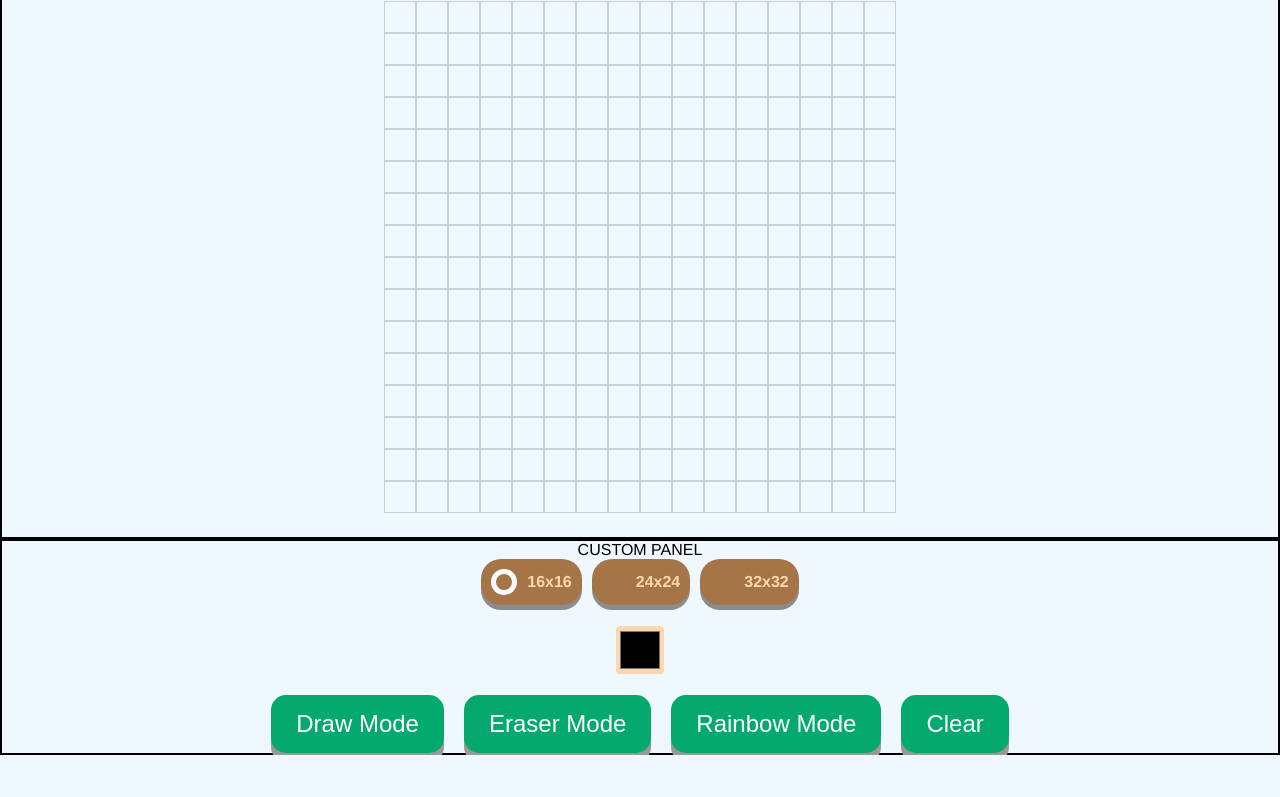
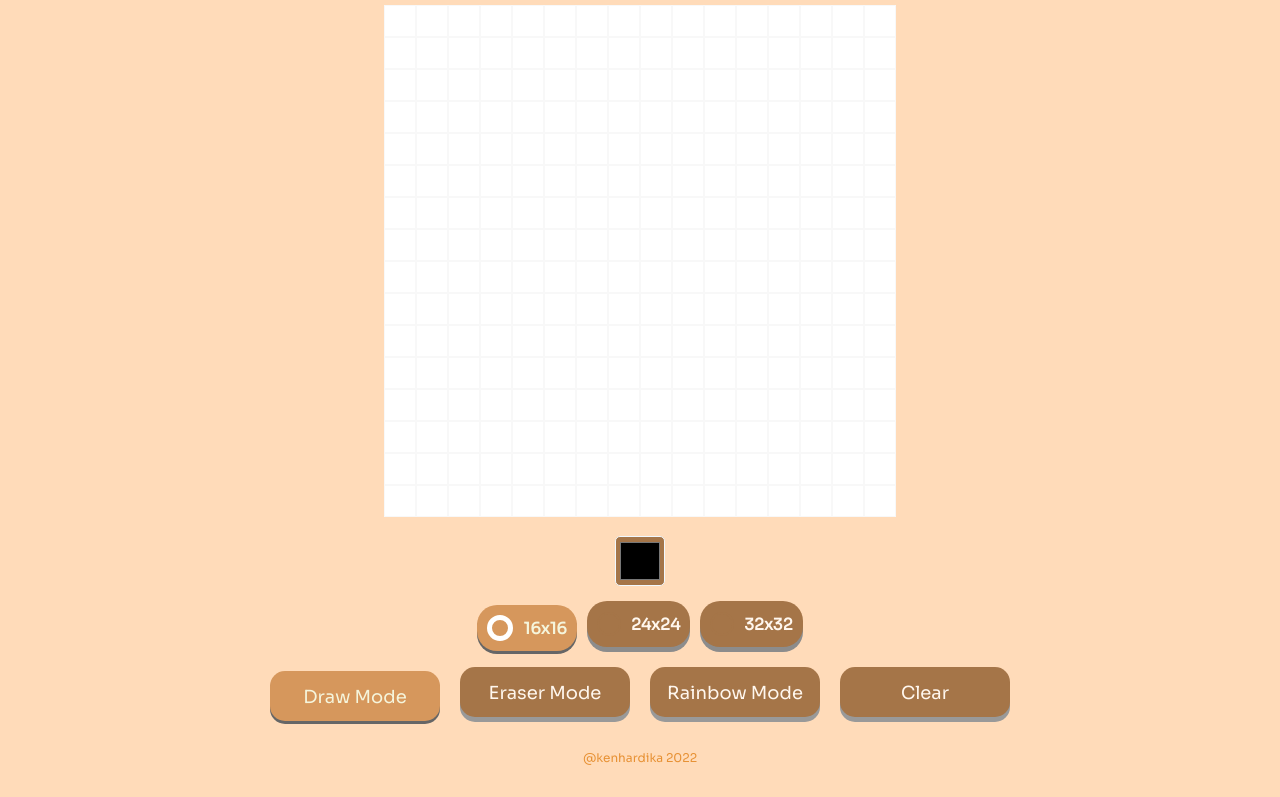
Before and after one commit to kenhardika/etch-a-sketch, a plain HTML site: page index.html in a window 1280 px wide. Shown: the part 70-867 px from the top of the page. Before the commit the page ends 825 px from the top, so only its background shows below. Drawn offline with Linux system fonts and the light colour scheme.

Commit message:
finishing style, overall done

```diff
--- a/index.html
+++ b/index.html
@@ -7,32 +7,26 @@
     <title>Canvas</title>
     <script src="./script.js" defer></script>
     <link rel="stylesheet" href="./style.css">
+    <link rel="preconnect" href="https://fonts.googleapis.com">
+    <link rel="preconnect" href="https://fonts.gstatic.com" crossorigin>
+    <link href="https://fonts.googleapis.com/css2?family=Sora:wght@300;400&display=swap" rel="stylesheet">
 </head>
 <body>
-
 <div class="header">Etch-A-Sketch</div>
-
-<div class="canvas">
-
-</div>
-
+<div class="canvas"></div>
 <div class="configCanvas">
     <div class="setScale">
-        <div class="customPanel">CUSTOM PANEL</div>
-
+        <div class="colorPicker">
+            <input type="color" id="colorPicker" >
+        </div>
         <div class="all-labelScale">
         <input type="radio" name="sizeSlider" id="val1" value="16" checked required>
         <label class="labelScale" for="val1"> 16x16 </label>
-
         <input type="radio" name="sizeSlider" id="val2" value="24" required>
         <label class="labelScale" for="val2" > 24x24 </label>
-
         <input type="radio" name="sizeSlider" id="val3" value="32" required>
         <label class="labelScale" for="val3"> 32x32 </label>
         </div>
-    </div>
-    <div class="colorPicker">
-        <input type="color" id="colorPicker" >
     </div>
     <div class="buttonAll">
         <button id="drawBtn"> Draw Mode </button>
@@ -41,10 +35,6 @@
         <button id="clearBtn"> Clear </button>
     </div>
 </div>
-
-<!-- <div class="test"> this is a div </div> -->
-
-
-
+<div class="footer">@kenhardika 2022</div>
 </body>
 </html>
--- a/script.js
+++ b/script.js
@@ -26,20 +26,26 @@ drawBtn.onclick= ()=> { changeMode('drawMode'); console.log('draw mode on'); }
 rainbowBtn.onclick= ()=> { changeMode('rainbowMode'); console.log('rainbow mode on'); }
 clearBtn.onclick=()=> { changeMode('clearMode'); console.log('clear mode on'); }
 
-
-
+//change mode
 function changeMode(modeState){
-curMode = modeState;
-activateBtnMode(modeState);
+    curMode = modeState;
+    activateBtnMode(modeState);
 }
-
+//button response
 function activateBtnMode(modeState){
+    eraserBtn.classList.remove('active');
+    drawBtn.classList.remove('active');
+    rainbowBtn.classList.remove('active');
     if (curMode === 'eraserMode') {
+        console.log('erase button activated');
+        eraserBtn.classList.add('active');
     }
     else if ( curMode === 'drawMode' ){
+        drawBtn.classList.add('active');
     }
     else if (curMode === 'rainbowMode') {
-    }
+        rainbowBtn.classList.add('active');
+     }
     else if (curMode === 'clearMode') {
     clearState();
     }
@@ -70,28 +76,29 @@ function clearState() {
         for (let i=0 ; i <gridEach.length ; i++) { gridEach[i].style.backgroundColor='';
         }
         curMode = DEFAULT_MODE;
+        changeMode('drawMode');
     };
 }
-// repeat it x times horizontally in a single row,
 
 layer.classList.add('layerCanvas');
 function canvasSize(item) {
+//manual fine tuning
 let wdh16 = 2;
 let wdh24 = 1.33;
 let wdh36 = 1;
 if (item == 16 ) {
-    layer.style.gridTemplateColumns=`repeat(${item}, ${wdh16}em)`; //untuk 24x24 1em
-    layer.style.gridTemplateRows=`repeat(${item}, ${wdh16}em)`; //NEED CHANGE TO SMALLER PIXEL THE MORE BIGGER THE Input ITEM
+    layer.style.gridTemplateColumns=`repeat(${item}, ${wdh16}em)`;
+    layer.style.gridTemplateRows=`repeat(${item}, ${wdh16}em)`;
     console.log("pake 16")
 }
 else if (item == 24) {
-    layer.style.gridTemplateColumns=`repeat(${item}, ${wdh24}em)`; //untuk 24x24 1em
-    layer.style.gridTemplateRows=`repeat(${item}, ${wdh24}em)`; //NEED CHANGE TO SMALLER PIXEL THE MORE BIGGER THE Input ITEM
+    layer.style.gridTemplateColumns=`repeat(${item}, ${wdh24}em)`;
+    layer.style.gridTemplateRows=`repeat(${item}, ${wdh24}em)`;
     console.log("pake 24")
 }
 else {
-    layer.style.gridTemplateColumns=`repeat(${item}, ${wdh36}em)`; //untuk 24x24 1em
-    layer.style.gridTemplateRows=`repeat(${item}, ${wdh36}em)`; //NEED CHANGE TO SMALLER PIXEL THE MORE BIGGER THE Input ITEM
+    layer.style.gridTemplateColumns=`repeat(${item}, ${wdh36}em)`;
+    layer.style.gridTemplateRows=`repeat(${item}, ${wdh36}em)`;
     console.log("pake 36")
 };
 layer.innerHTML="";
@@ -100,21 +107,21 @@ layer.setAttribute('draggable', 'false');
 let itemArea = item*item;
     for (let i=1 ; i<=itemArea; i++) {
                     let div = document.createElement('div');
-                        div.style.border = "solid 1px #2929292F";
+                        div.style.border = "solid 1px #29292908";
                         div.style.boxSizing = "border-box";
                         div.classList.add(`colrow`);
                         div.classList.add(`_${i}`);
                         div.setAttribute('draggable', 'false');
                         if (item == 16) {
-                            div.style.width = `${wdh16}em`; //untuk 16x16 1.5em
+                            div.style.width = `${wdh16}em`;
                             div.style.height = `${wdh16}em`;
                         }
                         else if (item == 24) {
-                            div.style.width = `${wdh24}em`; //untuk 24x24 1em
+                            div.style.width = `${wdh24}em`;
                             div.style.height = `${wdh24}em`;
                         }
                         else {
-                            div.style.width = `${wdh36}em`; //untuk 36x36 0.5em
+                            div.style.width = `${wdh36}em`;
                             div.style.height = `${wdh36}em`;
                         }
                     layer.append(div);
@@ -133,8 +140,9 @@ function drawState() {
         gridEach[i].addEventListener('mousedown', changeColor);
     };
 }
-
+//default on load
 window.onload = () => {
     canvasSize(DEFAULT_SIZE);
+    activateBtnMode(DEFAULT_MODE);
     drawState();
 }
--- a/style.css
+++ b/style.css
@@ -1,21 +1,24 @@
 body{
     margin: 0;
-    background-color: aliceblue;
+    background-color: #ffdbb9;
 }
 .canvas {
     display: flex;
     align-items: center;
     justify-content: center;
-    padding: 50px;
-    border: 2px solid black;
+    padding: 40px;
+    /* border: 2px solid black; */
     height: 460px;
 }
 
 .header{
     display: flex;
     justify-content: center;
-    font-family: Helvetica, sans-serif;
+    font-family: 'Sora', sans-serif;
     font-size: 40px;
+    padding: 10px 0 0 0;
+    color: rgb(255, 255, 255);
+    user-select:none;
 }
 
 .layerCanvas {
@@ -27,6 +30,7 @@ body{
     height:  32em;
     width:  32em;
     user-select:none;
+    background-color: white;
 }
 
 .colrow:hover {
@@ -40,7 +44,7 @@ input[name ="sizeSlider"] {
     display: flex;
     flex-direction: column;
     align-items: center;
-    border: solid 2px black;
+    /* border: solid 2px black; */
 }
 .setScale{
     display: flex;
@@ -51,23 +55,24 @@ input[name ="sizeSlider"] {
 .customPanel {
     display: flex;
     justify-content: center;
-    font-family: helvetica,sans-serif;
+    font-family: 'Sora', sans-serif;
 }
 .all-labelScale {
     display: flex;
     flex-direction: row;
     gap: 10px;
+    padding: 10px 0 20px 0;
 }
 
 .labelScale{
     display: flex;
     align-items: center;
-    color: #fcd7ad;
+    color: #fff7ee;
     padding: 10px;
     font-weight: 600;
     border-radius: 20px;
     background-color: #a57548;
-    font-family: Helvetica, sans-serif;
+    font-family: 'Sora', sans-serif;
     cursor: pointer;
     user-select: none;
     box-shadow: 0 5px rgb(140, 140, 140);
@@ -83,38 +88,44 @@ input[name ="sizeSlider"] {
 }
 
 .labelScale:hover{
-    background-color: #89613c;
+    background-color: #c38b57;
 }
 .labelScale:active{
-box-shadow: 0 5px #666;
-transform: translateY(4px);
+    box-shadow: 0 3px #666;
+    transform: translateY(4px);
 }
 input[name ='sizeSlider']:checked + .labelScale{
- background-color: #a57548;
+    background-color: #d6975c;
+    box-shadow: 0 3px #666;
+    transform: translateY(4px);
+    color: beige;
 }
 
 input[name ='sizeSlider']:checked + .labelScale:before{
     height: 16px;
     width: 16px;
     border: 5px solid white;
-    background-color: #a57548;
+    background-color: #d6975c;
 }
 
 .colorPicker {
+    user-select:none;
     display: flex;
     flex-direction: column;
-    padding: 20px;
+    align-items: center;
+    justify-content: center;
+    padding: 5px;
 }
 #colorPicker{
     width: 50px;
     height: 50px;
-    background-color: #fcd7ad;
+    background-color: #a57548;
     border: 1px solid aliceblue;
     border-radius: 5px;
 }
 
 #colorPicker:hover{
-    background-color: #ccaf8e;
+    background-color: #c38b57;
 }
 .buttonAll {
     display: flex;
@@ -123,22 +134,44 @@ input[name ='sizeSlider']:checked + .labelScale:before{
 }
 
 button {
-    padding: 15px 25px;
-    font-size: 24px;
+    font-family: 'Sora', sans-serif;
+    padding: 15px;
+    width: 170px;
+    height: 50px;
+    font-size: 18px;
     text-align: center;
     cursor: pointer;
     outline: none;
-    color: #fff;
-    background-color: #04AA6D;
+    color: #fff7ee;
+    background-color: #a57548;
     border: none;
     border-radius: 15px;
-    box-shadow: 0 9px #999;
+    box-shadow: 0 5px #999;
+    user-select:none;
   }
 
-button:hover {background-color: #3e8e41}
+button:hover {background-color: #c38b57}
 
 button:active {
-  background-color: #3e8e41;
-  box-shadow: 0 5px #666;
+  background-color: #c38b57;
+  box-shadow: 0 3px #666;
   transform: translateY(4px);
+  color: beige;
 }
+.active {
+    background-color: #d6975c;
+    box-shadow: 0 3px #666;
+    transform: translateY(4px);
+    color: beige;
+  }
+
+  .footer {
+    font-size: 12px;
+    font-family: 'Sora';
+    color: #e79134;
+    display: flex;
+    align-items: center;
+    justify-content: center;
+    height: 80px;
+    user-select:none;
+  }
```
